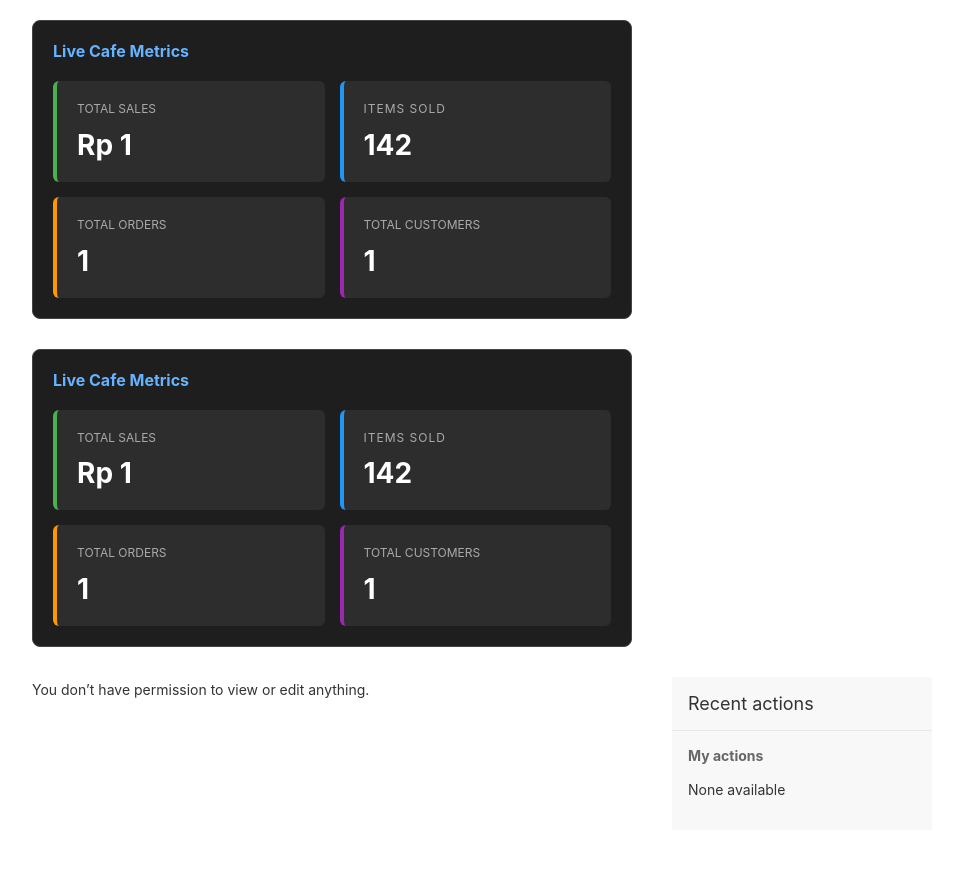
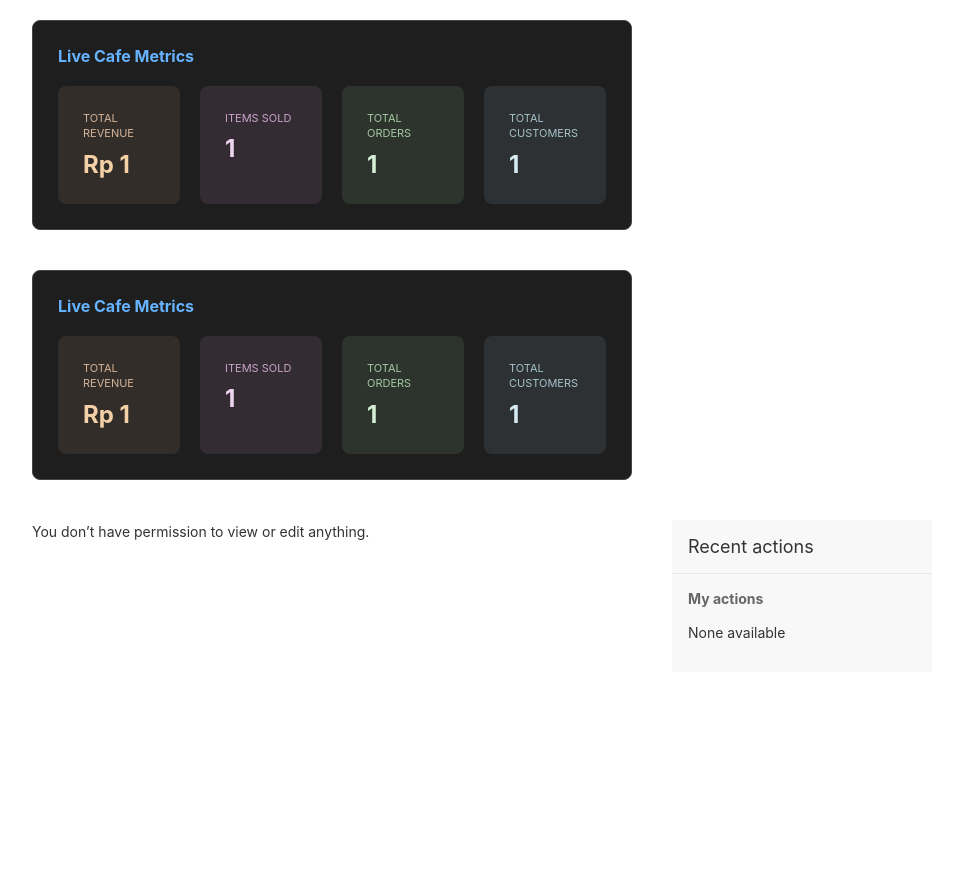
Before and after one commit to 01stella/backendteam, a Django app: template backendteam/cms/cafe_admin/templates/admin/index.html in a window 1280 px wide. Shown: the part 49-919 px from the top of the page, without its empty margins (8-971 px from the left). After the commit the page ends 688 px from the top, so only its background shows below. Run offline with Django 4.2, Linux system fonts and the light colour scheme; the template is opened without the code that fills it: most values are stand-ins (such as "Sample title", 1, 10 or a date in 2020); data that the repository does not hold is empty.

Commit message:
modified dashboard in cms

```diff
--- a/backendteam/cms/cafe_admin/admin.py
+++ b/backendteam/cms/cafe_admin/admin.py
@@ -10,6 +10,8 @@ class CafeAdminSite(admin.AdminSite):
         extra_context['total_sales'] = Orders.objects.aggregate(total=Sum('total'))['total'] or 0
         extra_context['total_orders'] = Orders.objects.count()
         extra_context['total_customers'] = Customer.objects.count()
+
+        extra_context['total_items_sold'] = OrderItems.objects.aggregate(total=Sum('quantity'))['total'] or 0
         return super().index(request, extra_context=extra_context)
 
 admin_site = CafeAdminSite(name='cafe_admin')
--- a/backendteam/cms/cafe_admin/templates/admin/index.html
+++ b/backendteam/cms/cafe_admin/templates/admin/index.html
@@ -1,29 +1,50 @@
 {% extends "admin/index.html" %}
 
 {% block content %}
-    <div style="margin-bottom: 30px; padding: 20px; background: #1e1e1e; color: white; border-radius: 8px; border: 1px solid #444;">
+<style>
+    /* Expand content area safely without breaking the sidebar */
+    .content {
+        max-width: 95% !important;
+    }
+
+    /* Properly space and contain the metrics wrapper */
+    #cafe-metrics-wrapper {
+        background: #1e1e1e;
+        padding: 25px;
+        border-radius: 8px;
+        border: 1px solid #444;
+        margin-bottom: 40px; /* Adds the spacing you wanted */
+        width: 100%;
+        box-sizing: border-box;
+    }
+</style>
+
+<div id="cafe-metrics-wrapper">
+
     <h2 style="color: #66b3ff; margin-top: 0; margin-bottom: 20px;">Live Cafe Metrics</h2>
 
-        <div style="display: grid; grid-template-columns: repeat(auto-fit, minmax(200px, 1fr)); gap: 15px;">
+    <!-- Grid container using 100% width -->
+    <div style="display: grid; grid-template-columns: repeat(4, 1fr); gap: 20px; width: 100%;">
 
-            <div style="background: #2d2d2d; padding: 20px; border-radius: 6px; border-left: 4px solid #4CAF50;">
-                <p style="margin: 0; font-size: 12px; color: #aaa;">TOTAL SALES</p>
-                <h3 style="margin: 10px 0 0 0; font-size: 28px; color: white;">Rp {{ total_sales }}</h3>
+        <!-- Cards -->
+        <div style="background: #332d2a; padding: 25px; border-radius: 8px;">
+            <p style="margin: 0; font-size: 11px; color: #d4b499; text-transform: uppercase;">Total Revenue</p>
+            <h3 style="margin: 8px 0 0 0; font-size: 24px; color: #f4d0a6;">Rp {{ total_sales }}</h3>
         </div>
 
-            <div style="background: #2d2d2d; padding: 20px; border-radius: 6px; border-left: 4px solid #2196F3;">
-                <p style="margin: 0; font-size: 12px; color: #aaa; text-transform: uppercase; letter-spacing: 1px;">Items Sold</p>
-                <h3 style="margin: 10px 0 0 0; font-size: 28px; color: white;">142</h3>
+        <div style="background: #332d33; padding: 25px; border-radius: 8px;">
+            <p style="margin: 0; font-size: 11px; color: #c9a3c9; text-transform: uppercase;">Items Sold</p>
+            <h3 style="margin: 8px 0 0 0; font-size: 24px; color: #efd4ef;">{{ total_items_sold }}</h3>
         </div>
 
-            <div style="background: #2d2d2d; padding: 20px; border-radius: 6px; border-left: 4px solid #FF9800;">
-                <p style="margin: 0; font-size: 12px; color: #aaa;">TOTAL ORDERS</p>
-                <h3 style="margin: 10px 0 0 0; font-size: 28px; color: white;">{{ total_orders }}</h3>
+        <div style="background: #2d332d; padding: 25px; border-radius: 8px;">
+            <p style="margin: 0; font-size: 11px; color: #a3c9a3; text-transform: uppercase;">Total Orders</p>
+            <h3 style="margin: 8px 0 0 0; font-size: 24px; color: #d4efd4;">{{ total_orders }}</h3>
         </div>
 
-            <div style="background: #2d2d2d; padding: 20px; border-radius: 6px; border-left: 4px solid #9C27B0;">
-                <p style="margin: 0; font-size: 12px; color: #aaa;">TOTAL CUSTOMERS</p>
-                <h3 style="margin: 10px 0 0 0; font-size: 28px; color: white;">{{ total_customers }}</h3>
+        <div style="background: #2d3133; padding: 25px; border-radius: 8px;">
+            <p style="margin: 0; font-size: 11px; color: #a3c2c9; text-transform: uppercase;">Total Customers</p>
+            <h3 style="margin: 8px 0 0 0; font-size: 24px; color: #d4eaf0;">{{ total_customers }}</h3>
         </div>
 
     </div>
```
Lines whose indentation alone changed are shown as unchanged.
